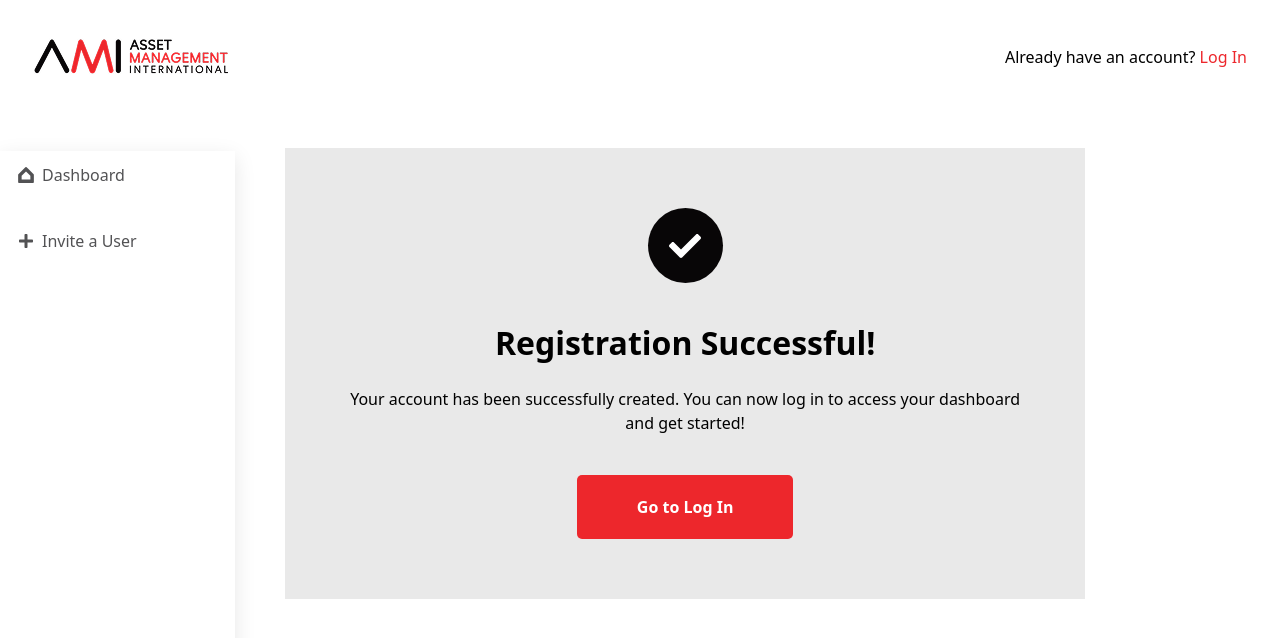
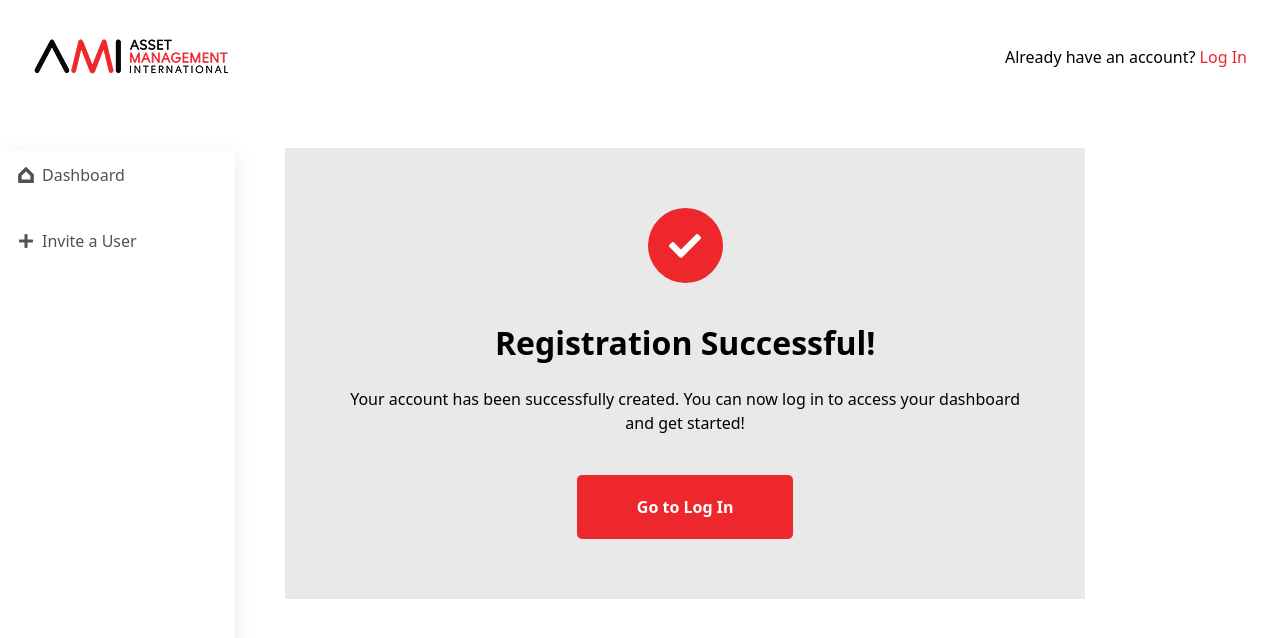
Before and after one commit to arakash-developer/headless, a React (Vite) app: page /regsuccess in a window 1280 px wide. Shown: the top 638 px of the page. Built offline with nearby package versions, Linux system fonts and the light colour scheme.

Commit message:
Refactor RegistrationSuccess component; update styling for success message and improve code formatting

```diff
--- a/src/component/RegistrationSuccess.jsx
+++ b/src/component/RegistrationSuccess.jsx
@@ -1,23 +1,32 @@
-import React from 'react'
-import { Link } from 'react-router-dom'
-import { FaCheck } from 'react-icons/fa'
+import React from "react";
+import { FaCheck } from "react-icons/fa";
+import { Link } from "react-router-dom";
 
 const RegistrationSuccess = () => {
   return (
     <>
       <div className="p-[60px] bg-[#E9E9E9] max-w-[800px]">
-        <div className="w-[75px] h-[75px] bg-[#080607] mx-auto mb-10 rounded-full flex justify-center items-center">
-          <FaCheck className='text-[#FFF] text-[32px] not-italic font-semibold leading-10' />
+        <div className="w-[75px] h-[75px] bg-[#ED272C] mx-auto mb-10 rounded-full flex justify-center items-center">
+          <FaCheck className="text-[#FFF] text-[32px] not-italic font-semibold leading-10" />
         </div>
-        <h2 className='text-[#000] text-[32px] not-italic font-bold leading-10 text-center'>Registration Successful!</h2>
-        <p className='pt-6 pb-10 text-[#000] text-center text-[16px] not-italic font-normal leading-6 max-w-[680px]'>Your account has been successfully created. You can now log in to access your dashboard and get started!</p>
+        <h2 className="text-[#000] text-[32px] not-italic font-bold leading-10 text-center">
+          Registration Successful!
+        </h2>
+        <p className="pt-6 pb-10 text-[#000] text-center text-[16px] not-italic font-normal leading-6 max-w-[680px]">
+          Your account has been successfully created. You can now log in to
+          access your dashboard and get started!
+        </p>
         <div className="w-full flex justify-center">
-
-        <Link to="/login" className='bg-[#ED272C] py-[18px] px-[60px] text-[#fff] text-[16px] not-italic font-medium leading-6 text-center rounded-[5px] text-[#FFF] text-[16px] not-italic font-semibold leading-7'>Go to Log In</Link>
+          <Link
+            to="/login"
+            className="bg-[#ED272C] py-[18px] px-[60px] text-[#fff] text-[16px] not-italic text-center rounded-[5px]  font-semibold leading-7"
+          >
+            Go to Log In
+          </Link>
         </div>
       </div>
     </>
-  )
-}
+  );
+};
 
-export default RegistrationSuccess
+export default RegistrationSuccess;
```
